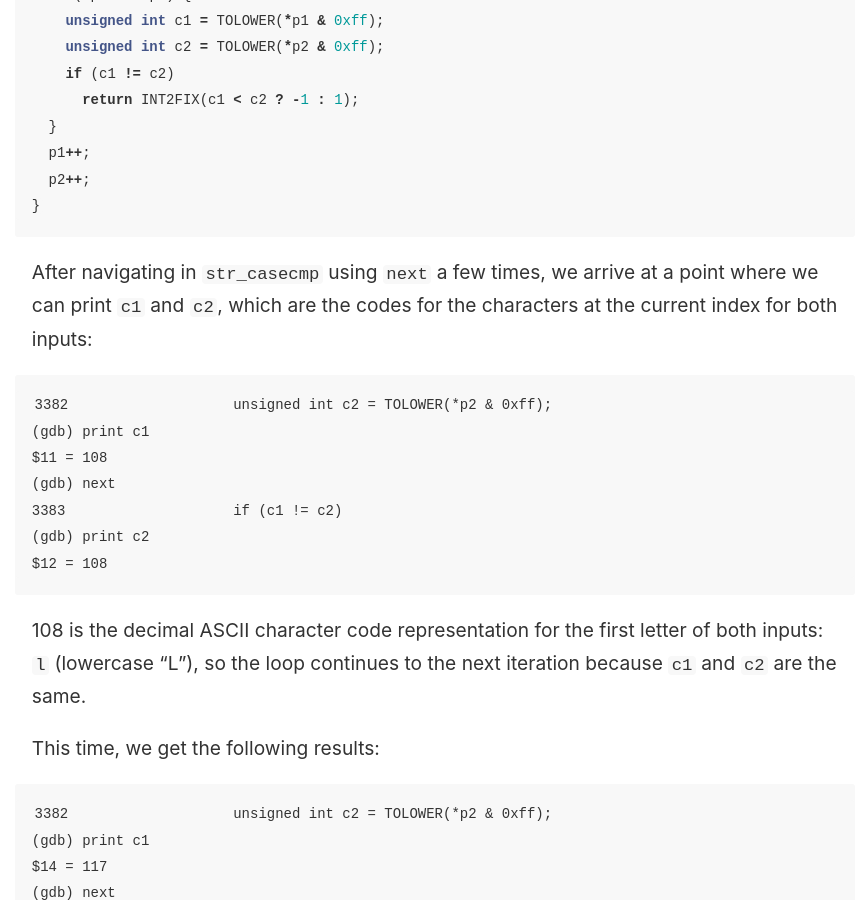
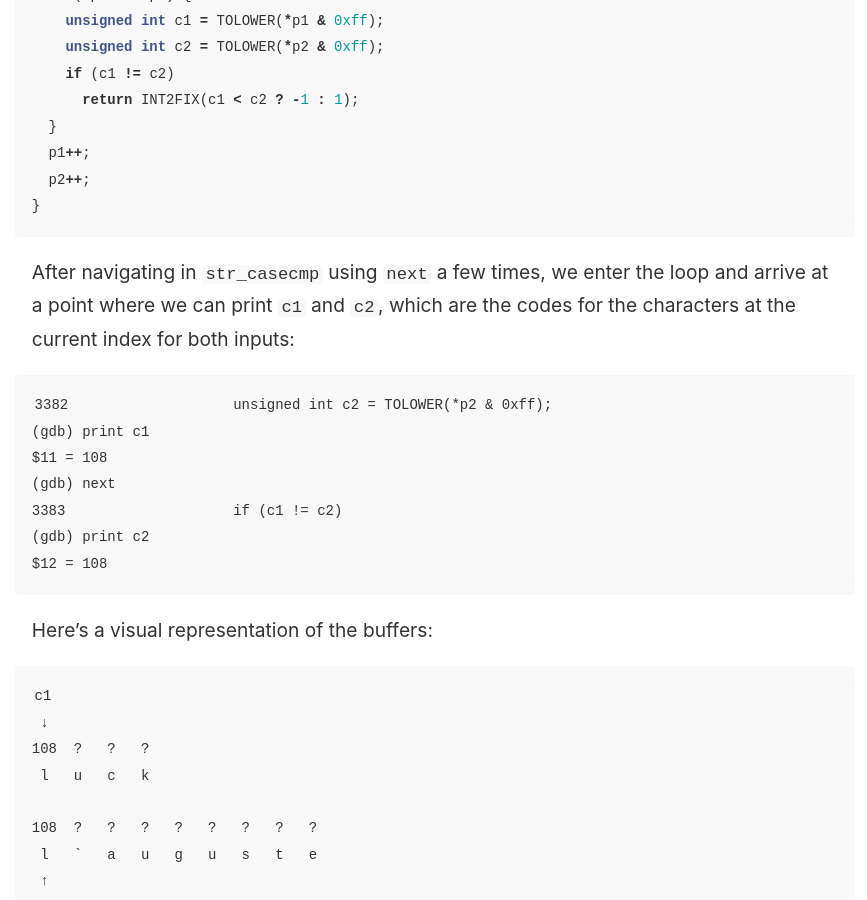
Before and after one commit to maximevaillancourt/maximevaillancourt.github.io, a Jekyll site: the page built from _posts/2020-08-13-did-the-alphabet-change-or-what.md, in a window 1280 px wide and 900 px high, scrolled down 4486 px. Shown: the whole window, without its empty margins (205-1072 px from the left). Built offline with Jekyll 4.4.1, drawn with Linux system fonts in a browser that asks for light colours; some of the changed text lies outside the part shown.

Commit message:
Add visual representation of character codes in loop

````diff
--- a/_posts/2020-08-13-did-the-alphabet-change-or-what.md
+++ b/_posts/2020-08-13-did-the-alphabet-change-or-what.md
@@ -133,7 +133,7 @@ while (p1 < p1end && p2 < p2end) {
 }
 ```
 
-After navigating in `str_casecmp` using `next` a few times, we arrive at a point where we can print `c1` and `c2`, which are the codes for the characters at the current index for both inputs:
+After navigating in `str_casecmp` using `next` a few times, we enter the loop and arrive at a point where we can print `c1` and `c2`, which are the codes for the characters at the current index for both inputs:
 
 ```
 3382	                unsigned int c2 = TOLOWER(*p2 & 0xff);
@@ -145,9 +145,23 @@ $11 = 108
 $12 = 108
 ```
 
+Here's a visual representation of the buffers:
+
+```
+c1
+ ↓
+108  ?   ?   ?
+ l   u   c   k
+
+108  ?   ?   ?   ?   ?   ?   ?   ?
+ l   `   a   u   g   u   s   t   e
+ ↑
+c2
+```
+
 108 is the decimal ASCII character code representation for the first letter of both inputs: `l` (lowercase "L"), so the loop continues to the next iteration because `c1` and `c2` are the same.
 
-This time, we get the following results:
+On the second iteration of the loop (on the second character of both inputs), we get the following results:
 
 ```
 3382	                unsigned int c2 = TOLOWER(*p2 & 0xff);
@@ -157,6 +171,20 @@ $14 = 117
 3383	                if (c1 != c2)
 (gdb) print c2
 $16 = 96
+```
+
+Here's a visual representation of the buffers:
+
+```
+    c1
+     ↓
+108 117  ?   ?
+ l   u   c   k
+
+108  96  ?   ?   ?   ?   ?   ?   ?
+ l   `   a   u   g   u   s   t   e
+     ↑
+     c2
 ```
 
 `c1` contains `117`, which is the decimal ASCII character code representation for `u`, while `96` (in `c2`) is the character code for a backtick (`` ` ``). We then enter the `if (c1 != c2)` conditional, and the return value is `1` because `c1 > c2` (`117 > 96`).
@@ -209,6 +237,20 @@ $5 = 85
 $6 = 96
 ```
 
+Here's a visual representation of the buffers:
+
+```
+     c1
+     ↓
+108  85  ?   ?
+ L   U   C   K
+
+108  96  ?   ?   ?   ?   ?   ?   ?
+ L   `   A   U   G   U   S   T   E
+     ↑
+     c2
+```
+
 `c1` is `85`, which is the character code for `U`, and `c2` is `96` (just like in Ruby 2.7.0), which is the character code for a backtick (`` ` ``).
 
 This time though, the comparison result is different, because `c1 < c2` (`85 < 96`), so `str_casecmp` returns `-1`.
````
